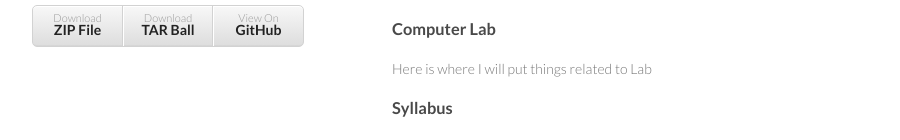
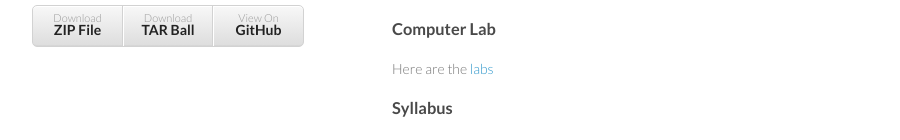
Before and after one commit to Gen711/Fall2015, a plain HTML site: page index.html in a window 1280 px wide. Shown: the part 196-336 px from the top of the page, without its empty margins (178-1078 px from the left). Drawn offline with Linux system fonts and the light colour scheme.

Commit message:
adding lab info

```diff
--- a/index.html
+++ b/index.html
@@ -46,7 +46,7 @@
 <a id="Lab" class="anchor" href="#Lab" aria-hidden="true"><span class="octicon octicon-link"></span></a>Computer Lab</h3>
 
 <p>
-  Here is where I will put things related to Lab
+  Here are the <a href="https://github.com/Gen711/Fall2015/tree/gh-pages/labs">labs</a>
 </p>
 
 <h3>
```
